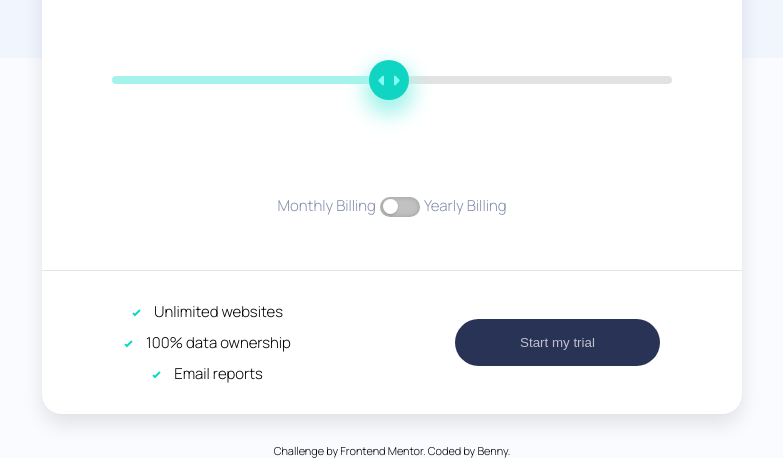
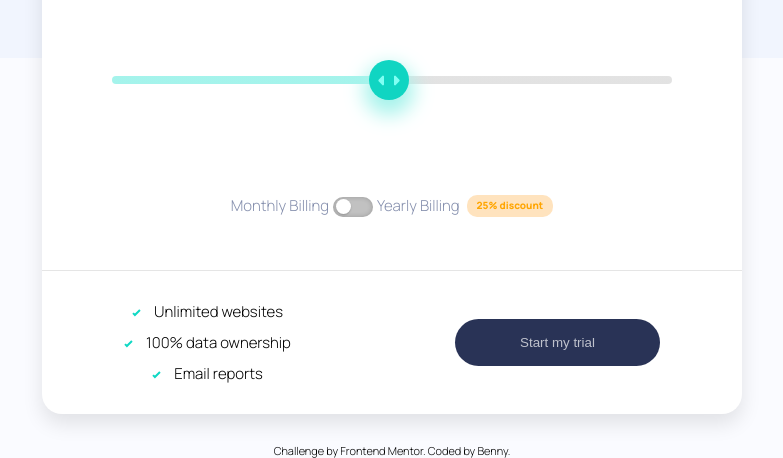
Before and after one commit to bennyteh/interactive-pricing-component, a plain HTML site: page index.html in a window 1280 px wide. Shown: the part 342-800 px from the top of the page, without its empty margins (248-1031 px from the left). Drawn offline with Linux system fonts and the light colour scheme.

Commit message:
fixing discount tag

```diff
--- a/index.html
+++ b/index.html
@@ -32,6 +32,8 @@
           <p>Monthly Billing</p>
           <label for="switch" class="switch"><input type="checkbox" id="billing__type" name="switch"></label>
           <p id="bold">Yearly Billing</p>
+          <span id="hidden_mobile" class="discount">-25%</span>
+          <span id="hidden_desktop" class="discount">25% discount</span>
         </div>
       </div>
       <div class="bottom-card">
```
